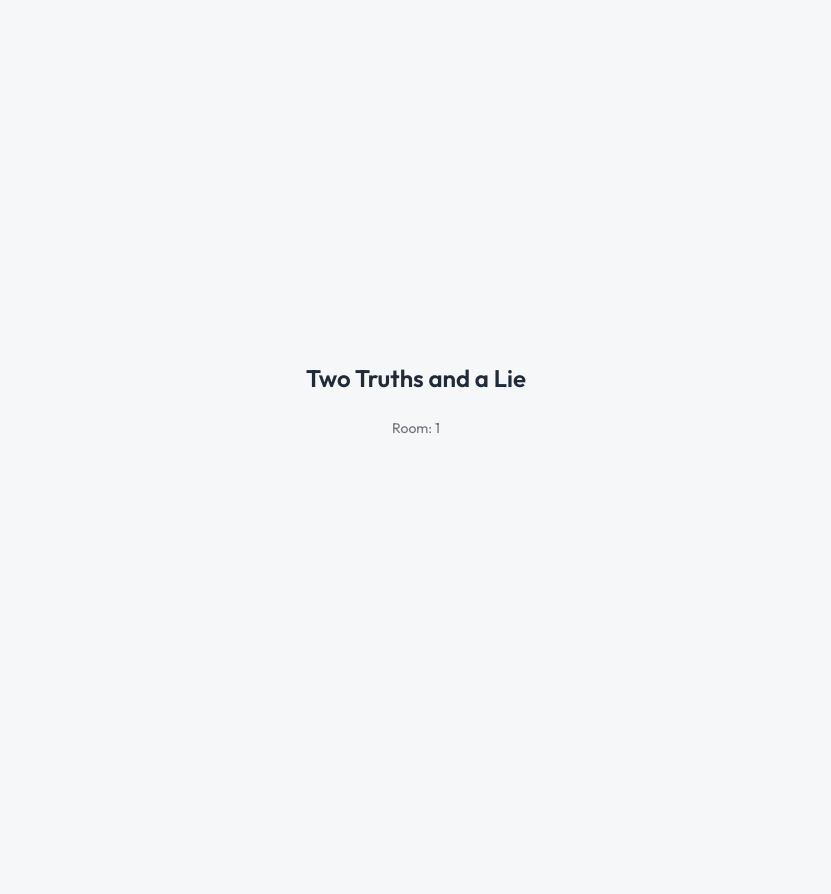
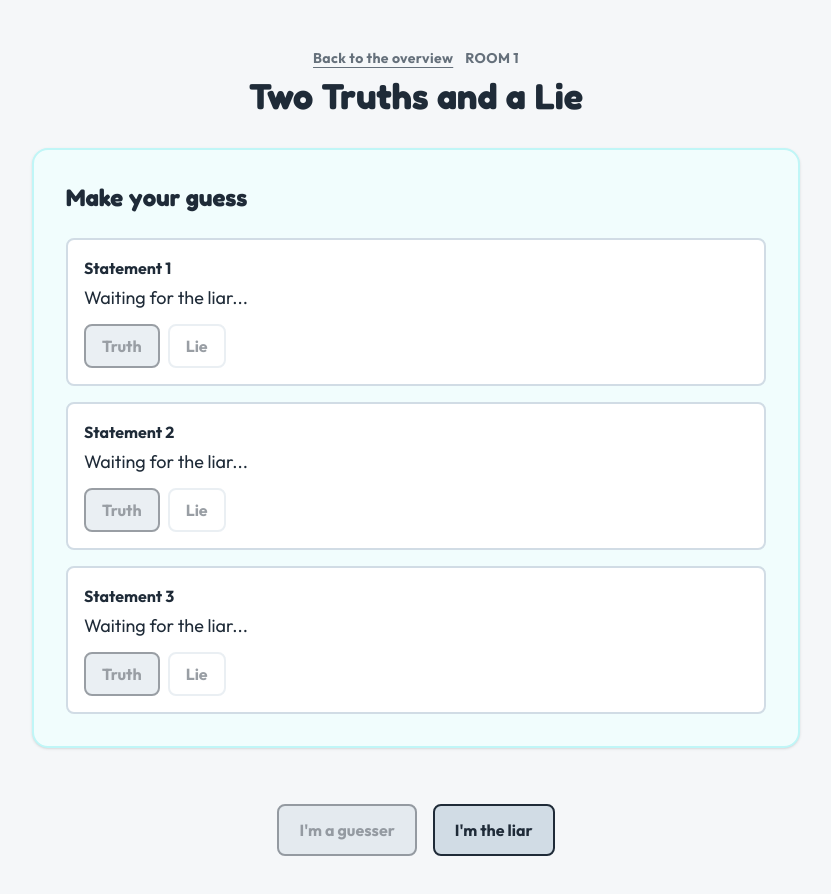
Before and after one commit to ONarochnaya/re-game, a Next.js app: page /room/1/twotruths1lie in a window 1280 px wide. Shown: the top 894 px of the page, without its empty margins (224-1055 px from the left). Before the commit the page ends 800 px from the top, so only its background shows below. Built offline with nearby package versions, Linux system fonts and the light colour scheme.

Commit message:
Adding the two truths one lie game

```diff
--- a/app/lobby/page.tsx
+++ b/app/lobby/page.tsx
@@ -7,8 +7,13 @@ import codenamesImage from "./codenames.png";
 import simpleLeaderboard from "./simple-leaderboard.png";
 
 const placeholderCards = [
-  { title: "rebuy Codenames", tone: "bg-zinc-200", image: codenamesImage.src },
-  { title: "Placeholder 2", tone: "bg-zinc-300" },
+  {
+    title: "rebuy Codenames",
+    tone: "bg-zinc-200",
+    image: codenamesImage.src,
+    route: "codenames",
+  },
+  { title: "Placeholder 2", tone: "bg-zinc-300", route: "twotruths1lie" },
   { title: "Placeholder 3", tone: "bg-zinc-200" },
   { title: "Placeholder 4", tone: "bg-zinc-300" },
   { title: "Placeholder 5", tone: "bg-zinc-200" },
@@ -36,6 +41,12 @@ export default function LobbyPage() {
     router.push(`/room/${roomId}/codenames`);
   }
 
+  function handlePlayTwoTruths1Lie() {
+    const roomId = crypto.randomUUID();
+    localStorage.setItem("reGameCurrentRoom", roomId);
+    router.push(`/room/${roomId}/twotruths1lie`);
+  }
+
   function handleJoinCurrentGame() {
     if (!currentRoomId) return;
     router.push(`/room/${currentRoomId}/codenames`);
@@ -51,23 +62,33 @@ export default function LobbyPage() {
         </header>
 
         <section className="grid w-full grid-cols-1 gap-6 sm:grid-cols-2 lg:grid-cols-5">
-          {placeholderCards.map(({ title, tone, image }) => (
+          {placeholderCards.map(({ title, tone, image, route }) => (
             <div
               key={title}
-              className={`flex flex-col items-center gap-3 ${image ? "cursor-pointer" : ""}`}
-              onClick={image ? handlePlayCodenames : undefined}
+              className={`flex flex-col items-center gap-3 ${route ? "cursor-pointer" : ""}`}
+              onClick={
+                route === "codenames"
+                  ? handlePlayCodenames
+                  : route === "twotruths1lie"
+                    ? handlePlayTwoTruths1Lie
+                    : undefined
+              }
               onKeyDown={
-                image
+                route
                   ? (event) => {
                       if (event.key === "Enter" || event.key === " ") {
                         event.preventDefault();
-                        handlePlayCodenames();
+                        if (route === "codenames") {
+                          handlePlayCodenames();
+                        } else if (route === "twotruths1lie") {
+                          handlePlayTwoTruths1Lie();
+                        }
                       }
                     }
                   : undefined
               }
-              role={image ? "link" : undefined}
-              tabIndex={image ? 0 : undefined}
+              role={route ? "link" : undefined}
+              tabIndex={route ? 0 : undefined}
             >
               <div
                 className={`flex aspect-square w-full items-center justify-center overflow-hidden rounded-2xl border border-[#D1DCE5] ${tone} shadow-sm`}
--- a/app/room/[roomId]/twotruths1lie/page.tsx
+++ b/app/room/[roomId]/twotruths1lie/page.tsx
@@ -1,14 +1,216 @@
-export default async function TwoTruths1LiePage({
+"use client";
+
+import { use, useEffect, useState, type ReactNode } from "react";
+import Link from "next/link";
+
+type Statement = { text: string; isLie: boolean };
+type SharedGame = {
+  liarId: string;
+  statements: Statement[];
+  phase: "setup" | "guessing" | "complete";
+  result: "won" | "lost" | null;
+  guessedLieIndex: number | null;
+};
+
+const emptyGame: SharedGame = {
+  liarId: "",
+  statements: [],
+  phase: "setup",
+  result: null,
+  guessedLieIndex: null,
+};
+
+export default function TwoTruths1LiePage({
   params,
 }: {
   params: Promise<{ roomId: string }>;
 }) {
-  const { roomId } = await params;
+  const { roomId } = use(params);
+  const [playerId] = useState(() => {
+    if (typeof window === "undefined") return "";
+    const storedId = sessionStorage.getItem("reGameTwoTruthsPlayerId");
+    const nextId = storedId ?? crypto.randomUUID();
+    sessionStorage.setItem("reGameTwoTruthsPlayerId", nextId);
+    return nextId;
+  });
+  const [game, setGame] = useState<SharedGame>(() => {
+    if (typeof window === "undefined") return emptyGame;
+    const stored = localStorage.getItem(`reGameTwoTruths1Lie:${roomId}`);
+    return stored ? (JSON.parse(stored) as SharedGame) : emptyGame;
+  });
+  const [role, setRole] = useState<"liar" | "guesser" | null>(null);
+  const [draft, setDraft] = useState(["", "", ""]);
+  const [answers, setAnswers] = useState<("truth" | "lie")[]>(["truth", "truth", "truth"]);
+  const [error, setError] = useState("");
+
+  useEffect(() => {
+    const key = `reGameTwoTruths1Lie:${roomId}`;
+
+    function onStorage(event: StorageEvent) {
+      if (event.key === key && event.newValue) setGame(JSON.parse(event.newValue) as SharedGame);
+    }
+    window.addEventListener("storage", onStorage);
+    return () => window.removeEventListener("storage", onStorage);
+  }, [roomId]);
+
+  function save(nextGame: SharedGame) {
+    setGame(nextGame);
+    localStorage.setItem(`reGameTwoTruths1Lie:${roomId}`, JSON.stringify(nextGame));
+  }
+
+  function chooseLiar() {
+    if (!game.liarId) {
+      setRole("liar");
+      save({ ...game, liarId: playerId });
+    }
+  }
+
+  function confirmStatements() {
+    if (draft.some((statement) => !statement.trim())) {
+      setError("Complete all three statements first.");
+      return;
+    }
+    save({
+      ...game,
+      statements: draft.map((text, index) => ({ text: text.trim(), isLie: index === 2 })),
+      phase: "guessing",
+    });
+    setError("");
+  }
+
+  function chooseGuesser() {
+    if (game.phase === "guessing" && game.liarId !== playerId) setRole("guesser");
+  }
+
+  function confirmGuess() {
+    const lieIndex = answers.findIndex((answer) => answer === "lie");
+    if (role !== "guesser" || lieIndex < 0) {
+      setError("Choose one statement as the lie.");
+      return;
+    }
+    save({
+      ...game,
+      phase: "complete",
+      result: lieIndex === 2 ? "won" : "lost",
+      guessedLieIndex: lieIndex,
+    });
+    setError("");
+  }
+
+  const isLiar = game.liarId === playerId || role === "liar";
+  const visibleStatements = game.statements.length
+    ? game.statements
+    : draft.map((text, index) => ({ text, isLie: index === 2 }));
 
   return (
-    <main className="flex flex-1 flex-col items-center justify-center gap-6 p-8">
-      <h1 className="text-2xl font-semibold">Two Truths and a Lie</h1>
-      <p className="text-sm text-zinc-500">Room: {roomId}</p>
+    <main className="min-h-screen bg-[#F5F7F9] px-6 py-12 font-sans text-[#1F2B38]">
+      <div className="mx-auto flex max-w-3xl flex-col items-center gap-8">
+        <header className="text-center">
+          <div className="flex items-center justify-center gap-3 text-sm font-bold uppercase tracking-wide text-[#65707B]">
+            <Link href="/lobby" className="normal-case underline underline-offset-4">
+              Back to the overview
+            </Link>
+            <span>Room {roomId}</span>
+          </div>
+          <h1 className="mt-2 font-display text-4xl font-bold">Two Truths and a Lie</h1>
+        </header>
+
+        {game.phase === "complete" ? (
+          <section className="w-full rounded-2xl border-2 border-[#D1DCE5] bg-white p-8 text-center shadow-sm">
+            <h2 className="font-display text-3xl font-bold">{game.result === "won" ? "Congratulations" : "You lost"}</h2>
+            <p className="mt-3 text-lg">The lie was statement {(game.guessedLieIndex ?? 0) + 1}.</p>
+            <StatementList statements={game.statements} showAnswers />
+          </section>
+        ) : isLiar ? (
+          <section className="w-full rounded-2xl border-2 border-[#F280B8] bg-[#FEF1F7] p-8 shadow-sm">
+            <h2 className="font-display text-2xl font-bold">Your statements</h2>
+            <p className="mt-2">Write two truths and one lie.</p>
+            <div className="mt-6 flex flex-col gap-4">
+              {draft.map((text, index) => (
+                <label key={index} className="flex flex-col gap-2 font-bold">
+                  {index === 2 ? "Lie" : "Truth"}
+                  <input
+                    value={text}
+                    disabled={game.phase !== "setup"}
+                    onChange={(event) => {
+                      const next = [...draft];
+                      next[index] = event.target.value;
+                      setDraft(next);
+                    }}
+                    className="rounded-lg border-2 border-[#D1DCE5] bg-white px-4 py-3 font-normal outline-none focus:border-[#1F2B38]"
+                  />
+                </label>
+              ))}
+            </div>
+            {game.phase === "setup" && <ActionButton onClick={confirmStatements}>Confirm</ActionButton>}
+          </section>
+        ) : (
+          <section className="w-full rounded-2xl border-2 border-[#C0F6F7] bg-[#F1FDFD] p-8 shadow-sm">
+            <h2 className="font-display text-2xl font-bold">Make your guess</h2>
+            <div className="mt-6 flex flex-col gap-4">
+              {visibleStatements.map((statement, index) => (
+                <div key={index} className="rounded-lg border-2 border-[#D1DCE5] bg-white p-4">
+                  <p className="font-bold">Statement {index + 1}</p>
+                  <p className="mt-1 text-lg">{statement.text || "Waiting for the liar..."}</p>
+                  <div className="mt-3 flex gap-2">
+                    {(["truth", "lie"] as const).map((answer) => (
+                      <button
+                        key={answer}
+                        type="button"
+                        disabled={role !== "guesser"}
+                        onClick={() => {
+                          const next = [...answers];
+                          next[index] = answer;
+                          setAnswers(next);
+                        }}
+                        className={`rounded-lg border-2 px-4 py-2 font-bold capitalize ${answers[index] === answer ? "border-[#1F2B38] bg-[#D1DCE5]" : "border-[#D1DCE5] bg-white"} disabled:cursor-not-allowed disabled:opacity-45`}
+                      >
+                        {answer}
+                      </button>
+                    ))}
+                  </div>
+                </div>
+              ))}
+            </div>
+            {role === "guesser" && <ActionButton onClick={confirmGuess}>Confirm</ActionButton>}
+          </section>
+        )}
+
+        {game.phase !== "complete" && (
+          <div className="flex flex-wrap justify-center gap-4">
+            <ActionButton disabled={game.phase !== "guessing" || isLiar} onClick={chooseGuesser}>I&apos;m a guesser</ActionButton>
+            <ActionButton disabled={Boolean(game.liarId)} onClick={chooseLiar}>I&apos;m the liar</ActionButton>
+          </div>
+        )}
+        {error && <p className="font-bold">{error}</p>}
+      </div>
     </main>
   );
 }
+
+function StatementList({ statements, showAnswers = false }: { statements: Statement[]; showAnswers?: boolean }) {
+  return (
+    <div className="mt-6 flex flex-col gap-4 text-left">
+      {statements.map((statement, index) => (
+        <div key={index} className="rounded-lg border-2 border-[#D1DCE5] bg-white p-4">
+          <p className="font-bold">Statement {index + 1}</p>
+          <p className="mt-1 text-lg">{statement.text}</p>
+          {showAnswers && <p className="mt-2 font-bold">Correct answer: {statement.isLie ? "Lie" : "Truth"}</p>}
+        </div>
+      ))}
+    </div>
+  );
+}
+
+function ActionButton({ children, disabled = false, onClick }: { children: ReactNode; disabled?: boolean; onClick: () => void }) {
+  return (
+    <button
+      type="button"
+      disabled={disabled}
+      onClick={onClick}
+      className="mt-6 rounded-lg border-2 border-[#1F2B38] bg-[#D1DCE5] px-5 py-3 font-bold transition hover:bg-[#C0F6F7] disabled:cursor-not-allowed disabled:opacity-45"
+    >
+      {children}
+    </button>
+  );
+}
```
